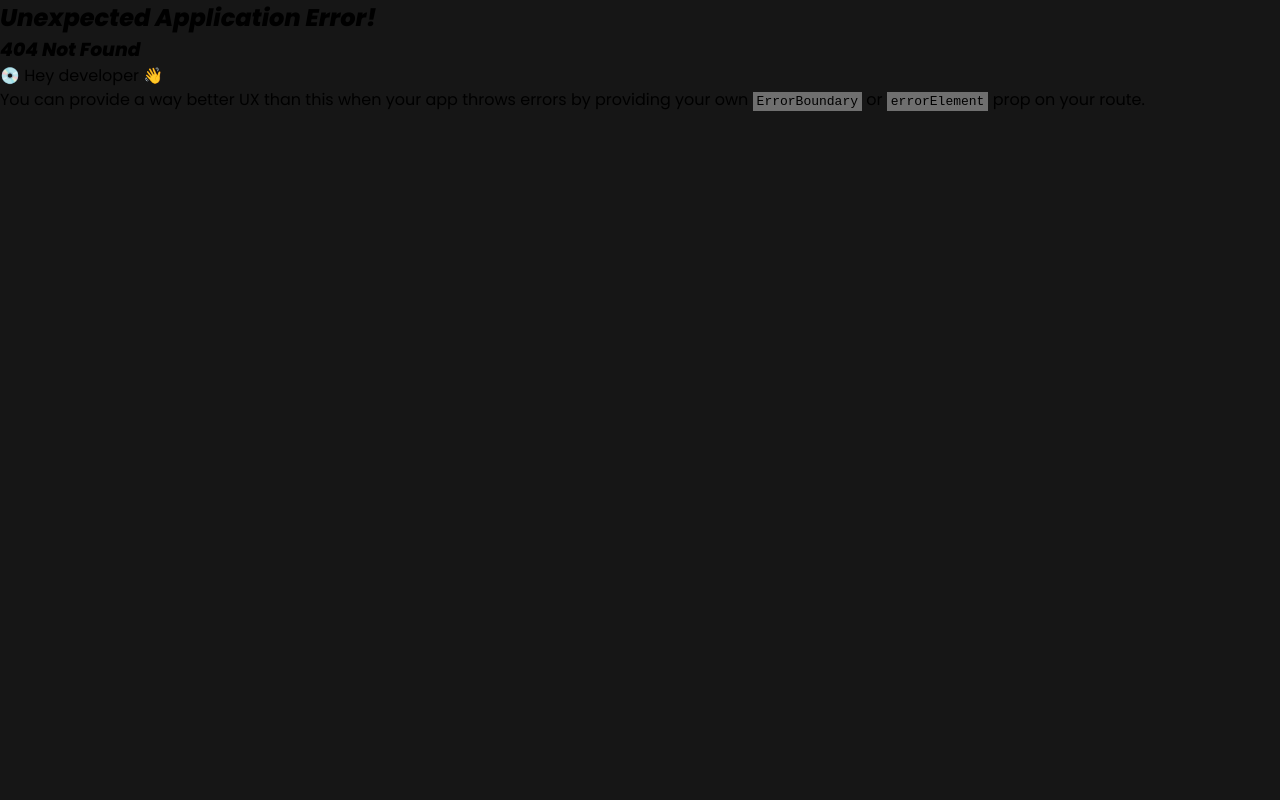
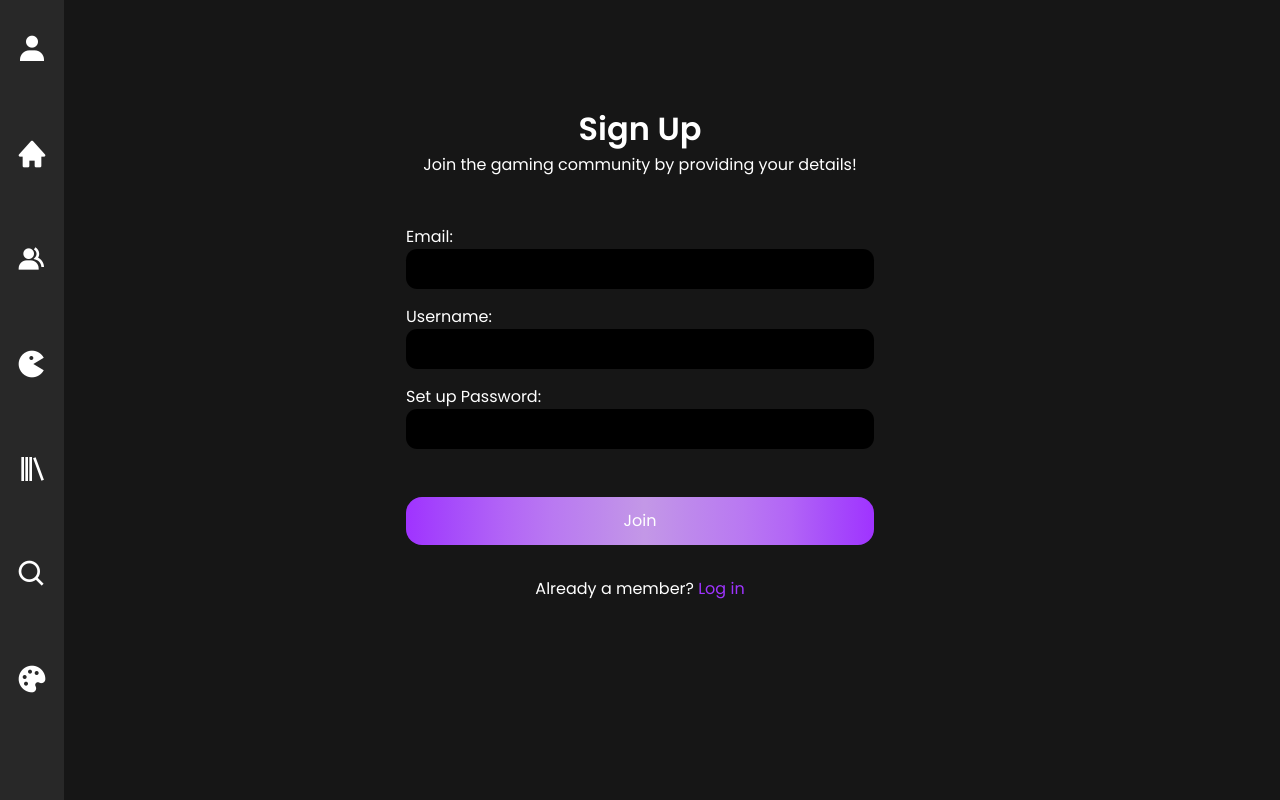
Before and after one commit to saduhub/Backlog-Boss, a React (Vite) app in the folder client/: page /Profile in a window 1280 px wide. Before the commit this address had no page. Built offline with nearby package versions, Linux system fonts and the light colour scheme.

Commit message:
Finished Sign up form styles

```diff
--- a/client/src/assets/css/navbar.css
+++ b/client/src/assets/css/navbar.css
@@ -15,6 +15,7 @@
 
 .navbar-navbar {
     width: 100%;
+    min-width: 280px;
 }
 
 .navbar-logo {
--- /dev/null
+++ b/client/src/assets/css/profile.css
@@ -0,0 +1,15 @@
+.profile-main-section {
+    width: 100vw;
+    padding: 0 5%;
+    text-align: center;
+    margin: calc(5vh + 25px) auto 50%;
+    color: #ffffff;
+    min-width: 280px;
+}
+
+/* Media Queries  */
+@media (min-width: 760px) {
+    .profile-main-section {
+        margin: calc(10vh + 25px) auto 5%;
+    }
+}
--- /dev/null
+++ b/client/src/assets/css/signUpForm.css
@@ -0,0 +1,102 @@
+.signupform-signup-header {
+    font-size: 2rem;
+    font-style: normal;
+    font-weight: 600;
+}
+
+.signupform-signup-sub-header {
+    font-size: 1rem;
+    font-style: normal;
+    font-weight: 400;
+}
+
+.signupform-signup-form {
+    width: 100%;
+    max-width: 500px;
+    margin: 0 auto;
+    display: flex;
+    flex-direction: column;
+    padding: 2rem 1rem;
+    border-radius: 1rem;
+}
+
+.signupform-signup-form label {
+    margin-top: 1rem;
+    text-align: left;
+}
+
+.signupform-signup-form input {
+    text-align: left;
+    border-radius: 0.7rem;
+    padding: 0.50rem;
+    border: #ffffff 1px;
+    background-color: #000000;
+    color: #ffffff;
+}
+
+input:focus
+{
+	outline:0;
+}
+
+.signupform-signup-form button {
+    margin-top: 3rem;
+    padding: 0.75rem 0;
+    border-radius: 1rem;
+    border: none;
+    text-align: center;
+    background-image: linear-gradient(
+  90deg,
+  hsl(272deg 100% 60%) 0%,
+  hsl(271deg 95% 64%) 10%,
+  hsl(272deg 89% 68%) 21%,
+  hsl(272deg 82% 71%) 31%,
+  hsl(272deg 73% 73%) 41%,
+  hsl(273deg 62% 75%) 51%,
+  hsl(272deg 73% 73%) 61%,
+  hsl(272deg 82% 71%) 72%,
+  hsl(272deg 89% 68%) 82%,
+  hsl(271deg 95% 64%) 91%,
+  hsl(272deg 100% 60%) 100%
+);
+    color: #ffffff;
+    transition: color 0.5s ease;
+}
+
+.signupform-signup-form button:hover {
+    color: #9F34FF;
+}
+
+.signup-link-to-login {
+    font-size: 1rem;
+    font-style: normal;
+    font-weight: 400;
+}
+
+.signup-link-to-login a {
+    text-decoration: none;
+    color: #9F34FF;
+}
+
+.signupform-modal {
+    background-color: #000000;
+    display: block;
+    max-width: 280px;
+    margin: 1rem auto 0;
+    border-radius: 1rem;
+}
+
+.signupform-modal-content {
+    display: flex;
+    justify-content: space-between;
+    align-items: center;
+    padding: 1rem;
+    border-radius: 0.25rem;
+    text-align: center;
+}
+
+.signupform-close-button {
+    float: right;
+    font-size: 28px;
+    cursor: pointer;
+}
--- /dev/null
+++ b/client/src/components/SignUpForm.jsx
@@ -0,0 +1,76 @@
+import { useState } from 'react';
+import { Link } from 'react-router-dom';
+import '../assets/css/signUpForm.css'
+
+function SignUpForm() {
+
+    const [username, setUsername] = useState('');
+    const [email, setEmail] = useState('');
+    const [password, setPassword] = useState('');
+    const [visible, setVisible] = useState(false);
+    const [errorMessage, setErrorMessage] = useState('');
+
+    const handleFormSubmit = (e) => {
+        e.preventDefault();
+
+        if (!email || !username || !password) {
+          setErrorMessage('All Fields Required');
+          setVisible(true);
+          return;
+        }
+
+        setUsername('');
+        setEmail('');
+        setPassword('');
+        setErrorMessage('');
+        setVisible(false);
+    };
+
+    const handleUsernameChange = (e) => {
+        setUsername(e.target.value);
+    };
+
+    const handleEmailChange = (e) => {
+        setEmail(e.target.value);
+    };
+
+    const handlePasswordChange = (e) => {
+        setPassword(e.target.value);
+    };
+
+    const closeModal = () => {
+        setVisible(false);
+    };
+
+    return (
+        <>
+            <h2 className="signupform-signup-header">Sign Up</h2>
+            <h3 className="signupform-signup-sub-header">Join the gaming community by providing your details!</h3>
+            <form action="submit" className="signupform-signup-form" onSubmit={handleFormSubmit}>
+                <label htmlFor="email">Email:</label>
+                <input type="email" name="email" id="email" value={email} onChange={handleEmailChange} />
+                <label htmlFor="username">Username:</label>
+                <input type="text" name="username" id="username" value={username} onChange={handleUsernameChange} />
+                <label htmlFor="password">Set up Password:</label>
+                <input type="password" name="password" id="password" value={password} onChange={handlePasswordChange} />
+                <button type="submit">Join</button>
+            </form>
+            <h4 className='signup-link-to-login'>
+                Already a member?
+                <span>
+                    <Link to='/'> Log in</Link>
+                </span>
+            </h4>
+            {visible && (
+                <div className="signupform-modal">
+                    <div className="signupform-modal-content">
+                        <p>{errorMessage}</p>
+                        <span className="signupform-close-button" onClick={closeModal}>x</span>
+                    </div>
+                </div>
+            )}
+        </>
+    );
+}
+
+export default SignUpForm;
--- a/client/src/main.jsx
+++ b/client/src/main.jsx
@@ -2,6 +2,7 @@ import ReactDOM from 'react-dom/client'
 import { createBrowserRouter, RouterProvider } from 'react-router-dom';
 // Components
 import App from './App.jsx'
+import Profile from './pages/Profile';
 import Home from './pages/Home';
 import Landing from './pages/Landing';
 import Game from './pages/Game';
@@ -13,6 +14,7 @@ const router = createBrowserRouter([
     element: <App />,
     children: [
       { index: true, element: <Landing /> },
+      { path: 'Profile', element: <Profile /> },
       { path: 'Home', element: <Home /> },
       { path: 'Game', element: <Game /> },
       // { path: 'SearchPage', element: <SearchPage /> },
--- /dev/null
+++ b/client/src/pages/Profile.jsx
@@ -0,0 +1,15 @@
+import '../assets/css/profile.css';
+import SignUpForm from '../components/SignUpForm';
+
+// Will remove
+const isAuthenticated = true;
+
+function Profile() {
+    return (
+      <section className='profile-main-section'>
+        {isAuthenticated && <SignUpForm />}
+      </section>
+    );
+}
+
+export default Profile;
```
Also changed, not shown: client/src/assets/js/modals.js (added, +14 -0 lines).
